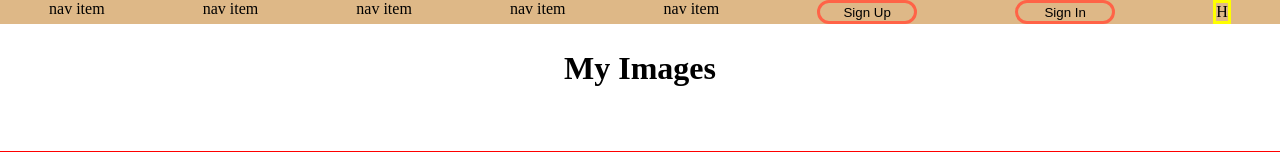
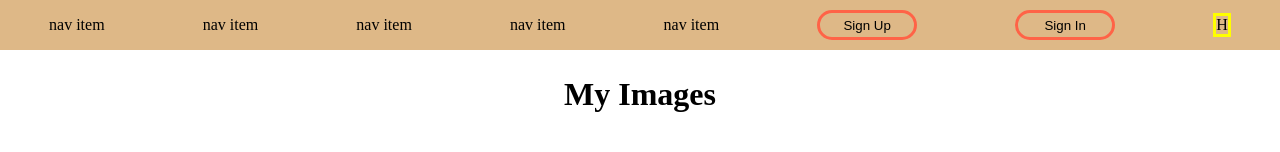
Before and after one commit to fidashn/newProject1, a React (Create React App) app: page / in a window 1280 px wide. Shown: the top 152 px of the page. Built offline with nearby package versions, Linux system fonts and the light colour scheme.

Commit message:
editted the navbar and footer

```diff
--- a/src/App.css
+++ b/src/App.css
@@ -7,9 +7,11 @@
 .nav-list, .footer-list {
 display: flex;
 justify-content: space-around;
+align-items: center;
 list-style: none;
 text-decoration: none;
 background-color: burlywood;
+height: 50px;
 }
 
 button {
@@ -17,6 +19,7 @@ button {
   background-color: transparent;
   border: 3px tomato solid;
   border-radius: 20px;
+  height: 30px;
 }
 
 button:hover {
```
